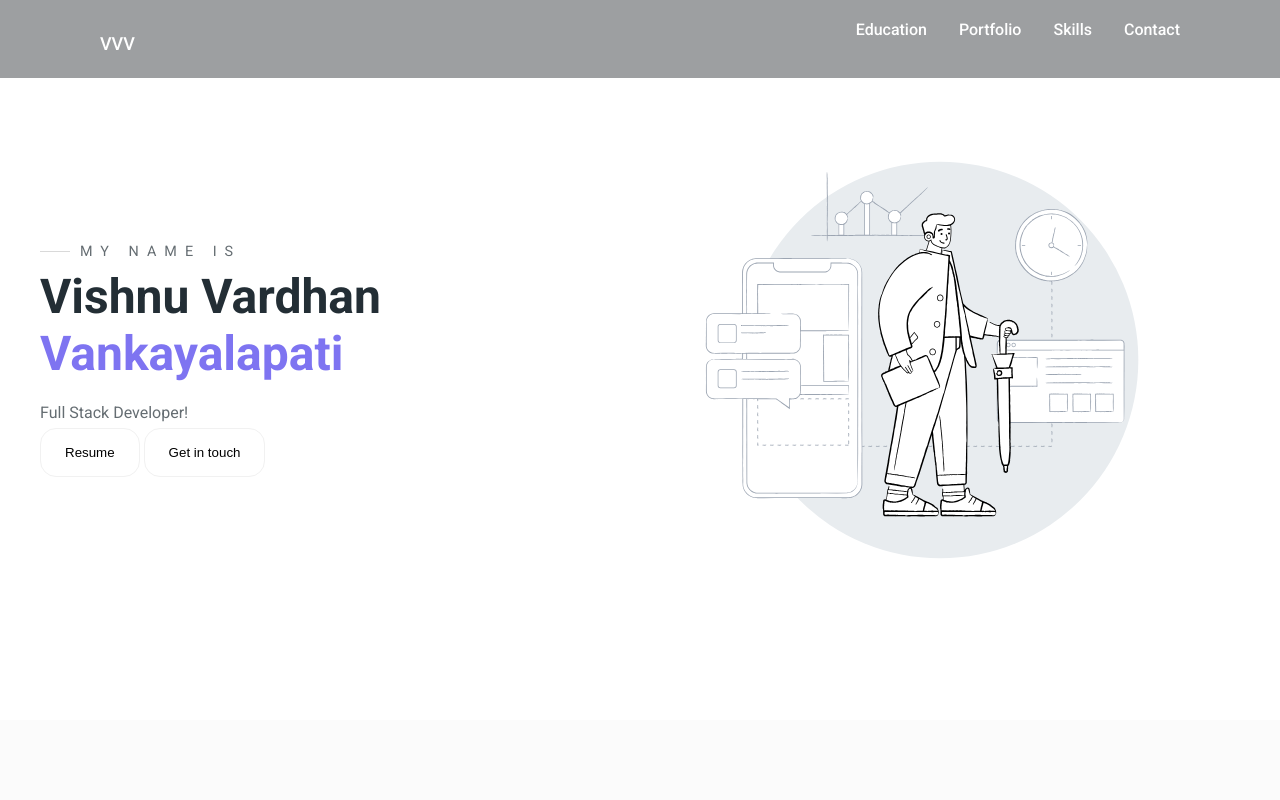
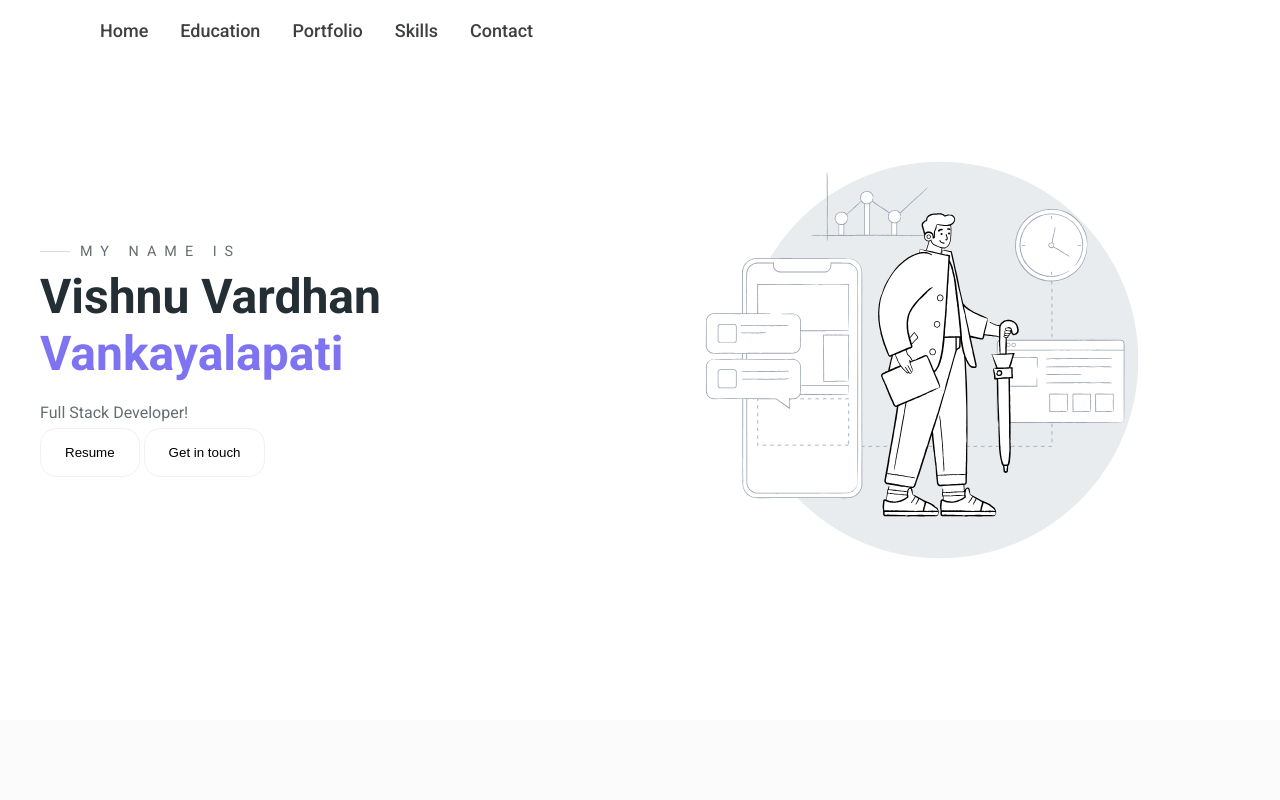
Before and after one commit to vvvardhan3/portfolio-website, a plain HTML site: page index.html in a window 1280 px wide. Shown: the top 800 px of the page. Drawn offline with Linux system fonts and the light colour scheme.

Commit message:
Portfolio

```diff
--- a/index.html
+++ b/index.html
@@ -12,12 +12,11 @@
     <header>
       <div class="main-container">
         <div class="nav">
-          <div class="logo">
-            <a href="/">VVV</a>
-          </div>
+
 
           <nav>
             <ul>
+              <li class="btn"><a href="/">Home</a></li>
               <li class="btn"><a href="#education">Education</a></li>
               <li class="btn"><a href="#portfolios">Portfolio</a></li>
               <li class="btn"><a href="#skills">Skills</a></li>
--- a/styles/style.css
+++ b/styles/style.css
@@ -73,25 +73,6 @@ a {
 }
 
 /* Buttons */
-.btn {
-  position: relative;
-  font-size: 18px;
-  color: #fff;
-  font-weight: 500;
-  text-decoration: none;
-}
-
-.btn::before{
-  content: '';
-  position: absolute;
-  top: 100px;
-  left: 0px;
-  width:  0px;
-  height: 2px;
-  background: #fff;
-}
-
-
 
 /* Titles */
 .section-title {
@@ -136,7 +117,7 @@ a {
   top: 0;
   left: 0;
   width: 100%;
-  background: #9d9fa1;
+  background:#fff;
   justify-content: space-between;
   padding: 20px 100px;
   align-content: center;
@@ -144,11 +125,21 @@ a {
 }
 
 .nav a{
-  font-size: 16px;
-  color: #fff;
+  position: relative;
+  font-size: 18px;
+  color: #3e3f40;
   text-decoration: none;
-  margin-left: 0px;
   font-weight: 500;
+}
+.nav a::before{
+  content: '';
+  position: absolute;
+  top: 100px;
+  left: 0px;
+  width:  0px;
+  height: 2px;
+  background: #3e3f40;
+  transition: 0.3s;
 }
 
 nav ul {
@@ -157,29 +148,6 @@ nav ul {
   gap: 2rem;
 }
 
-/* Logo */
-.logo {
-  font-size: 32px;
-  color: white;
-  text-decoration: none;
-  font-weight: 500;
-
-}
-
-.logo a {
-  font-size: 18px;
-  color: white;
-}
-
-/* Navigation Menu */
-nav ul li {
-  display: flex;
-  align-items: center;
-}
-
-nav ul li a {
-  color: var(--primaryTextColor);
-}
 
 /* Burger - Save for later on video */
 .burger div {
```
Also changed, not shown: 1 other file.
